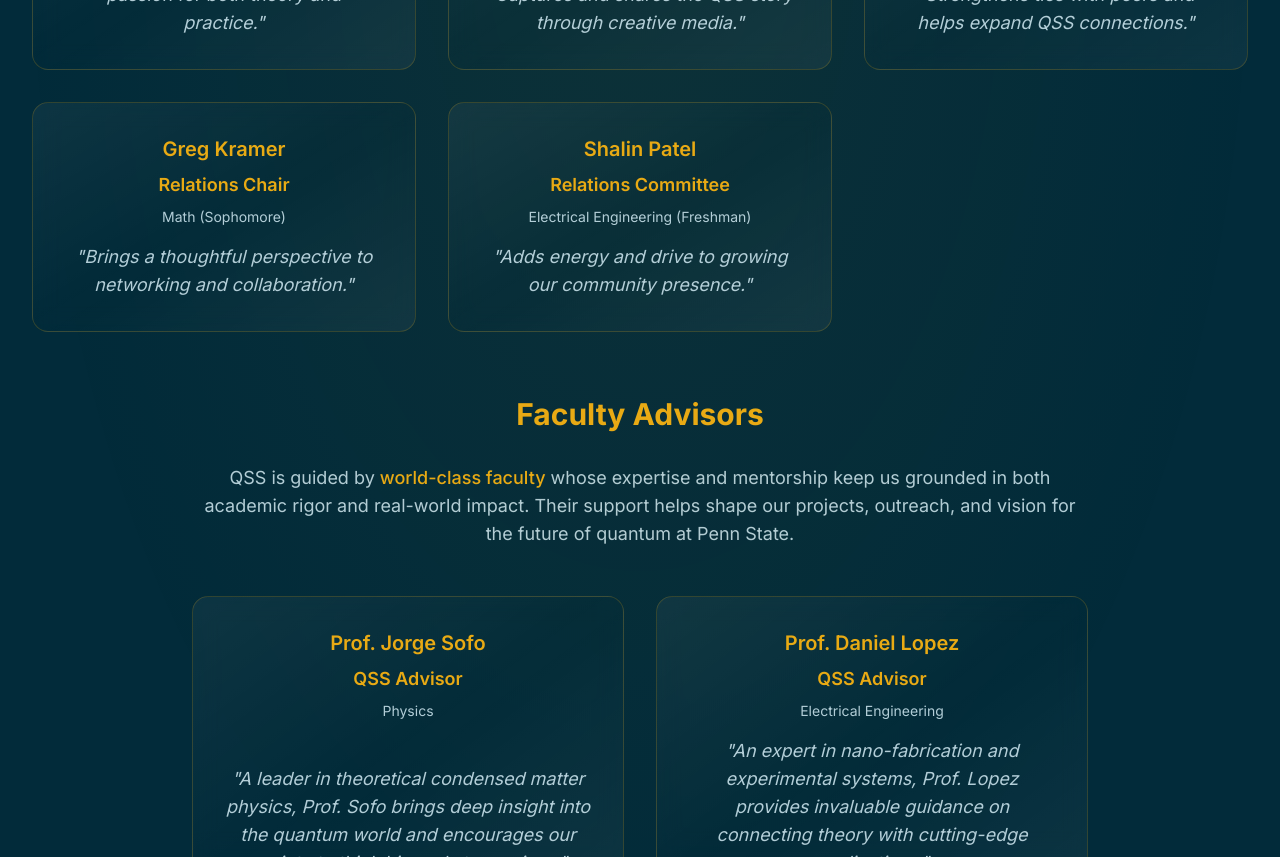
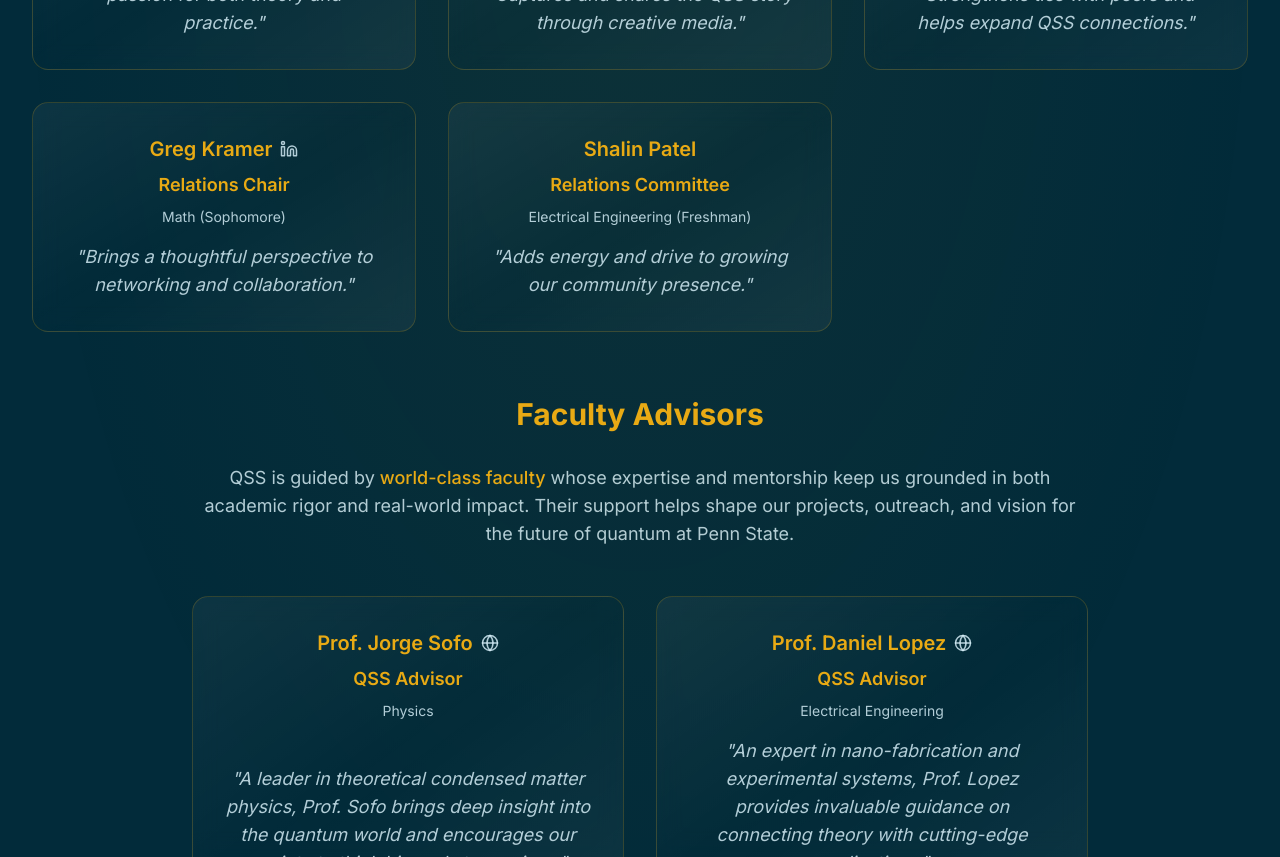
Before and after one commit to Quantum-Student-Society-PSU/QSS-Web, a Next.js app: page / in a window 1280 px wide. Shown: the part 5780-6637 px from the top of the page. Built offline with nearby package versions, Linux system fonts and the light colour scheme.

Commit message:
feat: add social links to team member profiles

```diff
--- a/components/molecules/TeamMemberCard.tsx
+++ b/components/molecules/TeamMemberCard.tsx
@@ -5,6 +5,7 @@ import { motion } from 'framer-motion'
 import { TeamMember } from '@/types'
 import { H4, P, Small } from '@/components/atoms/Typography'
 import { cn } from '@/lib/utils'
+import { Linkedin, Globe } from 'lucide-react'
 
 interface TeamMemberCardProps {
   member: TeamMember
@@ -37,9 +38,33 @@ export const TeamMemberCard: React.FC<TeamMemberCardProps> = ({ member, index })
       {/* Content */}
       <div className="relative z-10 flex-1 flex flex-col">
         <div>
-          <H4 className="mb-2 text-lg group-hover:text-accent transition-colors duration-300">
-            {member.name}
-          </H4>
+          <div className="flex items-center justify-center gap-2 mb-2">
+            <H4 className="text-lg group-hover:text-accent transition-colors duration-300">
+              {member.name}
+            </H4>
+            {member.linkedin && (
+              <a
+                href={member.linkedin}
+                target="_blank"
+                rel="noopener noreferrer"
+                className="text-text-secondary hover:text-accent transition-colors duration-200"
+                aria-label={`${member.name}'s LinkedIn profile`}
+              >
+                <Linkedin size={18} />
+              </a>
+            )}
+            {member.website && (
+              <a
+                href={member.website}
+                target="_blank"
+                rel="noopener noreferrer"
+                className="text-text-secondary hover:text-accent transition-colors duration-200"
+                aria-label={`${member.name}'s website`}
+              >
+                <Globe size={18} />
+              </a>
+            )}
+          </div>
 
           <P className="font-semibold mb-2 text-accent text-sm">
             {member.role}
--- a/data/team.ts
+++ b/data/team.ts
@@ -7,6 +7,7 @@ export const OFFICERS: TeamMember[] = [
     role: 'President',
     major: 'Computer Science',
     description: 'Guides QSS with vision and keeps the society moving toward new horizons.',
+    linkedin: 'https://www.linkedin.com/in/psinghalpa',
   },
   {
     id: '2',
@@ -14,6 +15,7 @@ export const OFFICERS: TeamMember[] = [
     role: 'Vice President',
     major: 'Engineering Science (Neural Engineering)',
     description: 'Bridges research and community, ensuring every member has a place to grow.',
+    linkedin: 'https://www.linkedin.com/in/vn-ragul',
   },
   {
     id: '3',
@@ -21,6 +23,7 @@ export const OFFICERS: TeamMember[] = [
     role: 'Treasurer',
     major: 'Architectural Engineering',
     description: 'Balances the books and makes sure our resources fuel impact.',
+    linkedin: 'https://www.linkedin.com/in/keeganrobinson',
   },
   {
     id: '4',
@@ -28,6 +31,7 @@ export const OFFICERS: TeamMember[] = [
     role: 'Logistics Head',
     major: 'Data Science',
     description: 'Keeps events and operations running smoothly, no matter the scale.',
+    linkedin: 'https://www.linkedin.com/in/anchita-mitra-025498301',
   },
   {
     id: '5',
@@ -35,6 +39,7 @@ export const OFFICERS: TeamMember[] = [
     role: 'Logistics Executive Member',
     major: 'Computer Science',
     description: 'Brings reliability and detail to the behind-the-scenes work.',
+    linkedin: 'https://www.linkedin.com/in/sahil-pardasani',
   },
   {
     id: '6',
@@ -42,6 +47,7 @@ export const OFFICERS: TeamMember[] = [
     role: 'Education Chair',
     major: 'Computer Science',
     description: 'Creates opportunities for members to learn and dive deeper into quantum.',
+    linkedin: 'https://www.linkedin.com/in/sanyam-agrawal-039894271',
   },
   {
     id: '7',
@@ -49,6 +55,7 @@ export const OFFICERS: TeamMember[] = [
     role: 'Education Executive Member',
     major: 'Computer Science & Physics',
     description: 'Supports educational initiatives with passion for both theory and practice.',
+    linkedin: 'https://www.linkedin.com/in/suryansh-sijwali',
   },
   {
     id: '8',
@@ -56,6 +63,7 @@ export const OFFICERS: TeamMember[] = [
     role: 'Media',
     major: 'Materials Science & Engineering',
     description: 'Captures and shares the QSS story through creative media.',
+    linkedin: 'https://www.linkedin.com/in/kenneth-carter-jr-a7b8051a9',
   },
   {
     id: '9',
@@ -63,6 +71,7 @@ export const OFFICERS: TeamMember[] = [
     role: 'Relations Chair',
     major: 'Material Science Engineering (Freshman)',
     description: 'Strengthens ties with peers and helps expand QSS connections.',
+    linkedin: '',
   },
   {
     id: '10',
@@ -70,6 +79,7 @@ export const OFFICERS: TeamMember[] = [
     role: 'Relations Chair',
     major: 'Math (Sophomore)',
     description: 'Brings a thoughtful perspective to networking and collaboration.',
+    linkedin: 'https://www.linkedin.com/in/gregory-kramer-140111325',
   },
   {
     id: '11',
@@ -77,6 +87,7 @@ export const OFFICERS: TeamMember[] = [
     role: 'Relations Committee',
     major: 'Electrical Engineering (Freshman)',
     description: 'Adds energy and drive to growing our community presence.',
+    linkedin: '',
   },
 ]
 
@@ -88,6 +99,7 @@ export const ADVISORS: TeamMember[] = [
     department: 'Physics',
     isAdvisor: true,
     description: 'A leader in theoretical condensed matter physics, Prof. Sofo brings deep insight into the quantum world and encourages our society to think big and stay curious.',
+    website: 'https://science.psu.edu/physics/people/jos13',
   },
   {
     id: '13',
@@ -96,6 +108,7 @@ export const ADVISORS: TeamMember[] = [
     department: 'Electrical Engineering',
     isAdvisor: true,
     description: 'An expert in nano-fabrication and experimental systems, Prof. Lopez provides invaluable guidance on connecting theory with cutting-edge applications.',
+    website: 'https://www.mri.psu.edu/mri/personnel-directory/ovl5064',
   },
 ]
 
--- a/types/index.ts
+++ b/types/index.ts
@@ -6,6 +6,8 @@ export interface TeamMember {
   major?: string
   isAdvisor?: boolean
   description?: string
+  linkedin?: string
+  website?: string
 }
 
 export interface Event {
```
